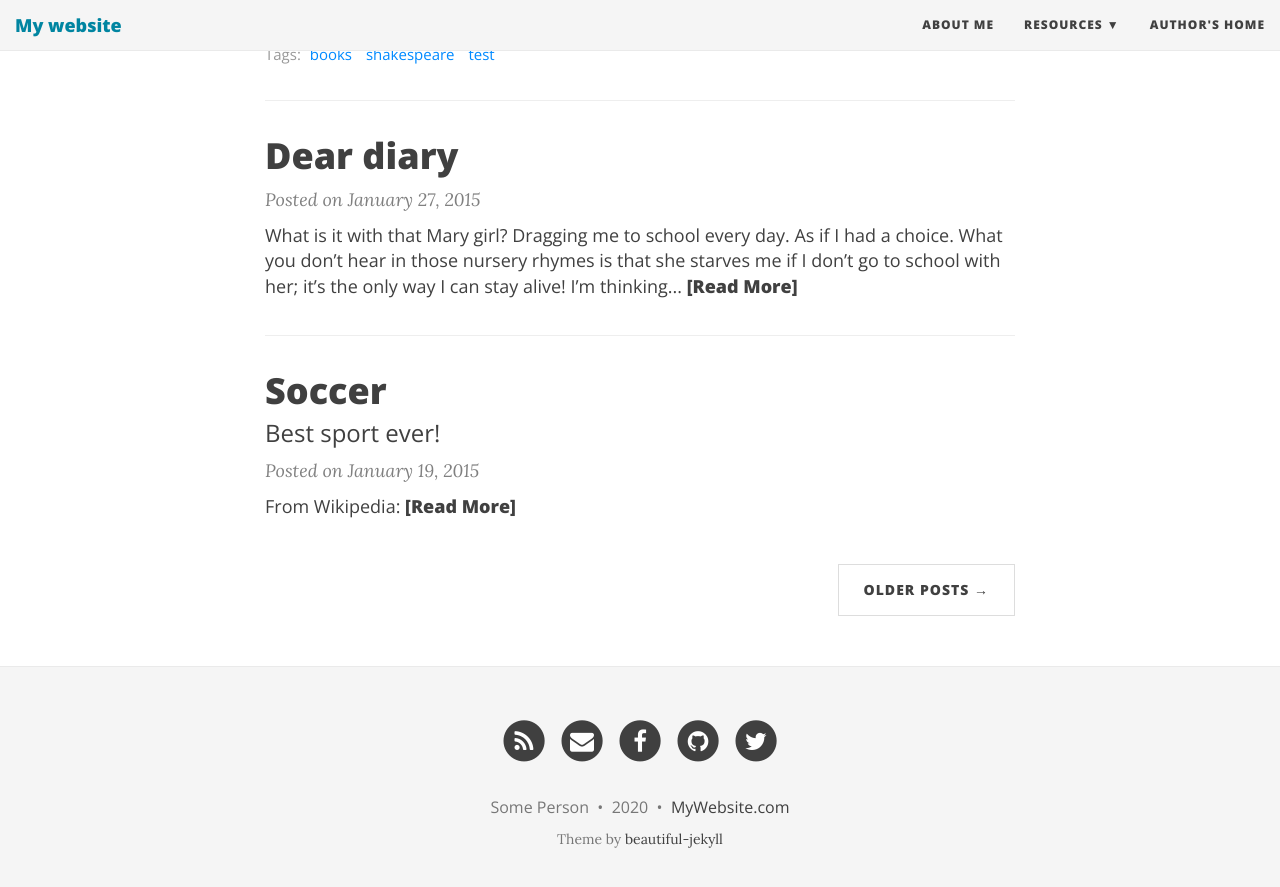
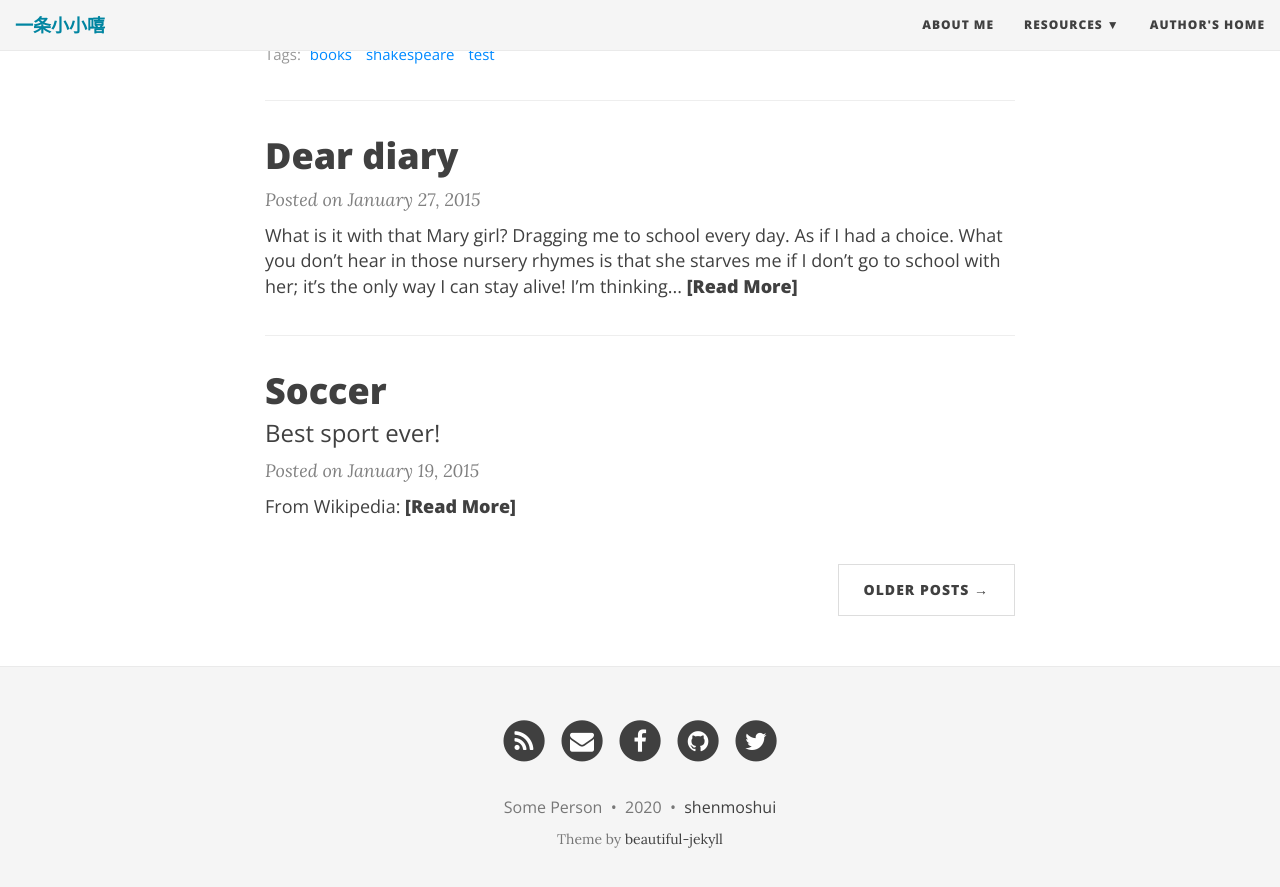
Before and after one commit to shenmoshui/shenmoshui.github.io, a Jekyll site: the page built from index.html, in a window 1280 px wide and 900 px high, scrolled down 1134 px. Shown: the top 887 px of the window. Built offline with Jekyll 4.4.1, drawn with Linux system fonts in a browser that asks for light colours; nearby versions of some CDN libraries; the list of posts is cut into pages by our own code.

Commit message:
Update _config.yml

```diff
--- a/_config.yml
+++ b/_config.yml
@@ -1,7 +1,7 @@
 # --- General options --- #
 
 # Name of website
-title: My website
+title: 一条小小嘻
 
 # Short description of your site
 description: A virtual proof that I'm awesome
@@ -22,9 +22,9 @@ description: A virtual proof that I'm awesome
 navbar-links:
   About Me: "aboutme"
   Resources:
-    - Beautiful Jekyll: "http://deanattali.com/beautiful-jekyll/"
+    - Beautiful Jekyll: "http://shenmoshui.github.io/"
     - Learn markdown: "http://www.markdowntutorial.com/"
-  Author's home: "http://deanattali.com"
+  Author's home: "http://shenmoshui.github.io/"
 
 # Image to show in the navigation bar - image must be a square (width = height)
 # Remove this parameter if you don't want an image in the navbar
@@ -93,7 +93,7 @@ share-links-active:
 
 # How to display the link to the website in the footer
 # Remove this if you don't want a link in the footer
-url-pretty: "MyWebsite.com"  # eg. "deanattali.com/beautiful-jekyll"
+url-pretty: "shenmoshui"  # eg. "deanattali.com/beautiful-jekyll"
 
 # --- Web Statistics Section --- #
 
```
